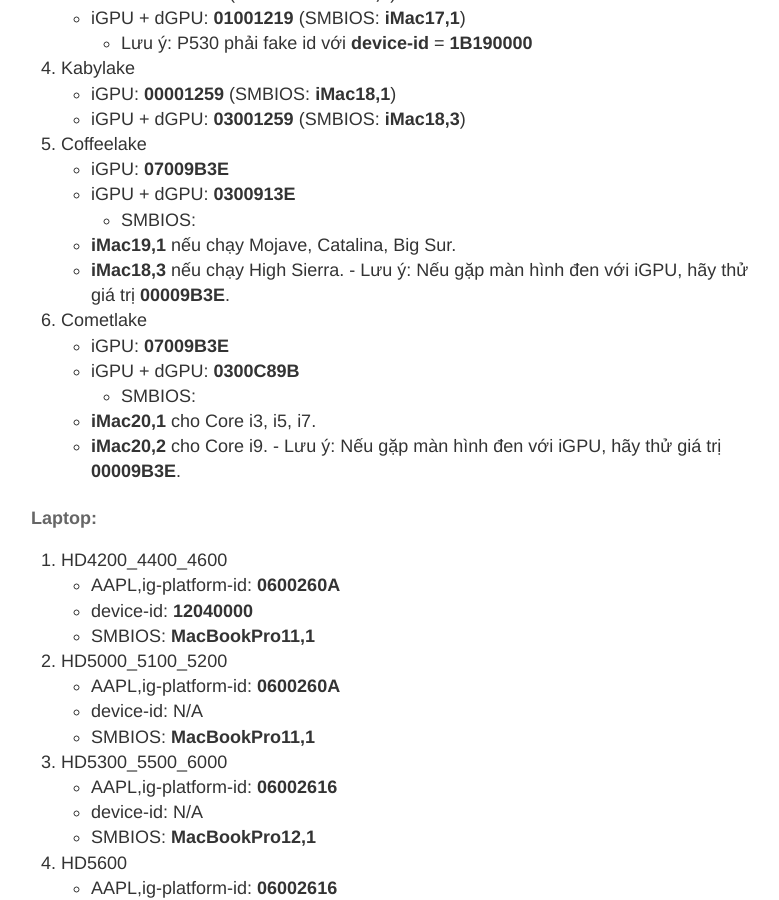
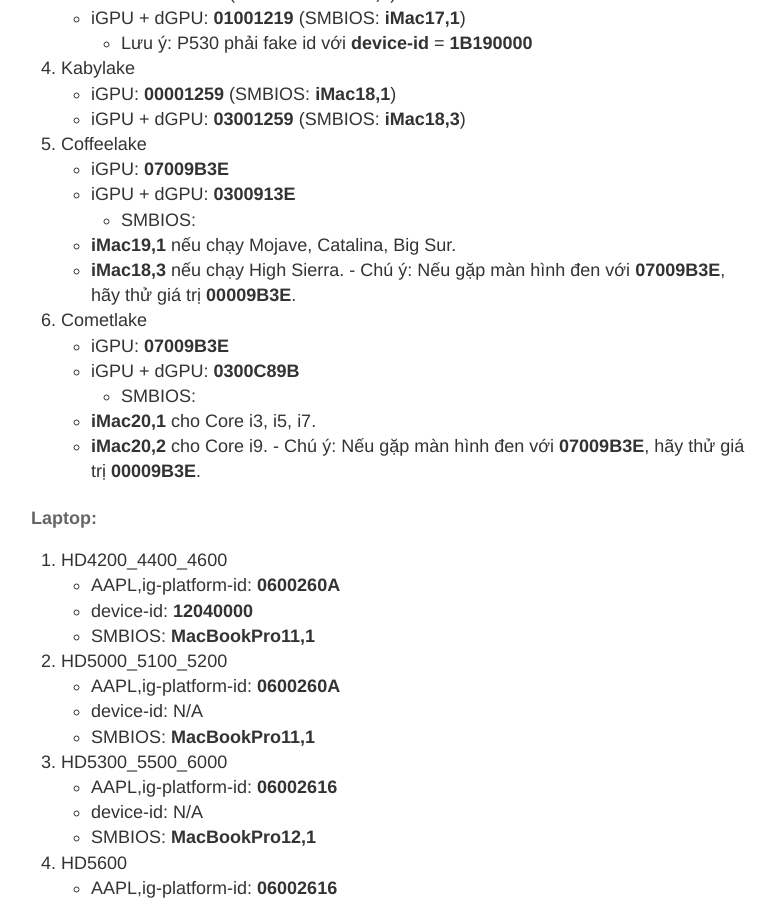
Before and after one commit to rex-lapis/rex-lapis.github.io, a Jekyll site: the page built from _posts/2021-4-1-framebuffer-patch.md, in a window 1280 px wide and 900 px high, scrolled down 486 px. Shown: the whole window, without its empty margins (249-1028 px from the left). Built offline with Jekyll 4.4.1, drawn with Linux system fonts in a browser that asks for light colours; some of the changed text lies outside the part shown.

Commit message:
Update 2021-4-1-framebuffer-patch.md

```diff
--- a/_posts/2021-4-1-framebuffer-patch.md
+++ b/_posts/2021-4-1-framebuffer-patch.md
@@ -6,29 +6,22 @@ title: Patch framebuffer cho iGPU
 Danh sách AAPL,ig-platform-id cho Desktop và Laptop
 
 #### Desktop:
+
 1. Haswell
 - iGPU: **0300220D** (SMBIOS: **iMac14,4**)
 - iGPU + dGPU: **04001204** (SMBIOS: **iMac15,1**)
 
-
-
 2. Broadwell
 - Default: **07002216** (SMBIOS: **iMac16,2**)
-
-
 
 3. Skylake
 - iGPU: **00001219** (SMBIOS: **iMac17,1**)
 - iGPU + dGPU: **01001219** (SMBIOS: **iMac17,1**)
   - Lưu ý: P530 phải fake id với **device-id** = **1B190000**
 
-
-
 4. Kabylake
 - iGPU: **00001259** (SMBIOS: **iMac18,1**)
 - iGPU + dGPU: **03001259** (SMBIOS: **iMac18,3**)
-
-
 
 5. Coffeelake
 - iGPU: **07009B3E**
@@ -36,19 +29,15 @@ Danh sách AAPL,ig-platform-id cho Desktop và Laptop
   - SMBIOS:
     - **iMac19,1** nếu chạy Mojave, Catalina, Big Sur.
     - **iMac18,3** nếu chạy High Sierra.
-  - Lưu ý: Nếu gặp màn hình đen với iGPU, hãy thử giá trị **00009B3E**.
-
-
+- Chú ý: Nếu gặp màn hình đen với **07009B3E**, hãy thử giá trị **00009B3E**.
 
 6. Cometlake
 - iGPU: **07009B3E**
 - iGPU + dGPU: **0300C89B**
   - SMBIOS:
-    - **iMac20,1** cho Core i3, i5, i7.
-    - **iMac20,2** cho Core i9.
-  - Lưu ý: Nếu gặp màn hình đen với iGPU, hãy thử giá trị **00009B3E**.
-
-
+    * **iMac20,1** cho Core i3, i5, i7.
+    * **iMac20,2** cho Core i9.
+- Chú ý: Nếu gặp màn hình đen với **07009B3E**, hãy thử giá trị **00009B3E**.
 
 #### Laptop:
 
@@ -57,100 +46,73 @@ Danh sách AAPL,ig-platform-id cho Desktop và Laptop
   - device-id: **12040000**
   - SMBIOS: **MacBookPro11,1**
 
-
-
 2. HD5000_5100_5200
   - AAPL,ig-platform-id: **0600260A**
   - device-id: N/A
   - SMBIOS: **MacBookPro11,1**
-
-
 
 3. HD5300_5500_6000
   - AAPL,ig-platform-id: **06002616**
   - device-id: N/A
   - SMBIOS: **MacBookPro12,1**
 
-
-
 4. HD5600
   - AAPL,ig-platform-id: **06002616**
   - device-id: **26160000**
   - SMBIOS: **MacBookPro12,1**
-
-
 
 5. HD510
   - AAPL,ig-platform-id: **00001B19**
   - device-id: **02190000**
   - SMBIOS: **MacBookPro13,2**
 
-
-
 6. HD515_520_530_540
   - AAPL,ig-platform-id: **00001B19**
   - device-id: N/A
   - SMBIOS: **MacBookPro13,2**
-
-
 
 7. HD550_P530
   - AAPL,ig-platform-id: **00002619**
   - device-id: **26190000**
   - SMBIOS: **MacBookPro13,2**
 
-
-
 8. HD615_620_630_640_650
   - AAPL,ig-platform-id: **00001B59**
   - device-id: N/A
   - SMBIOS: **MacBookPro14,1**
-
-
 
 9. UHD617
   - AAPL,ig-platform-id: 0000C087
   - device-id:
   - SMBIOS: **MacBookPro14,2**
 
-
-
 10. UHD620 (Kabylake Refresh)
   - AAPL,ig-platform-id: **0000C087**
   - device-id: **16590000**
   - SMBIOS: **MacBookPro14,2**
-
-
 
 11. UHD620 (Whiskeylake)
   - AAPL,ig-platform-id: **0900A53E**
   - device-id: **A53E0000**
   - SMBIOS: **MacBookPro15,2**
 
-
-
 12. UHD630 (Cometlake)
   - AAPL,ig-platform-id: 00009B3E
   - device-id: **9B3E0000**
   - SMBIOS: **MacBookPro16,3**
 
-
-
 13. UHD630
   - AAPL,ig-platform-id: **00009B3E**
   - device-id: N/A
   - SMBIOS:
-      - **MacBookPro15,1** (Coffeelake Gen 8th)
-      - **MacBookPro16,4** (Coffeelake Gen 9th)
-      - **MacBookPro16,1** (Cometlake)
-
-
+    * **MacBookPro15,1** (Coffeelake Gen 8th).
+    * **MacBookPro16,4** (Coffeelake Gen 9th).
+    * **MacBookPro16,1** (Cometlake).
 
 14. G1_G4_G7
   - AAPL,ig-platform-id: **0000528A**
   - device-id: **528A0000**
   - SMBIOS: **MacBookAir9,1**
-
 
 
 #### Patch phổ thông:
@@ -160,9 +122,6 @@ Danh sách AAPL,ig-platform-id cho Desktop và Laptop
 - framebuffer-unifiedmem = 00000080
 - hda-gfx = onboard-1
 - enable-hdmi20 = 01000000
-- ...
-
-
 
 - Lưu ý:
   - Một số iGPU cần phải fake id mới có thể hoạt động được.
```
